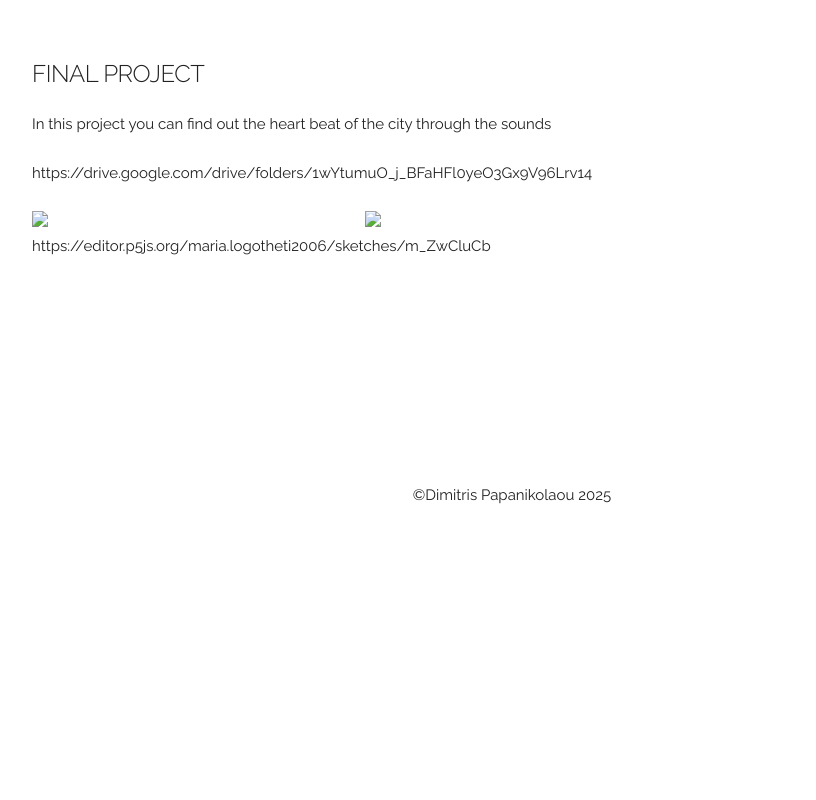
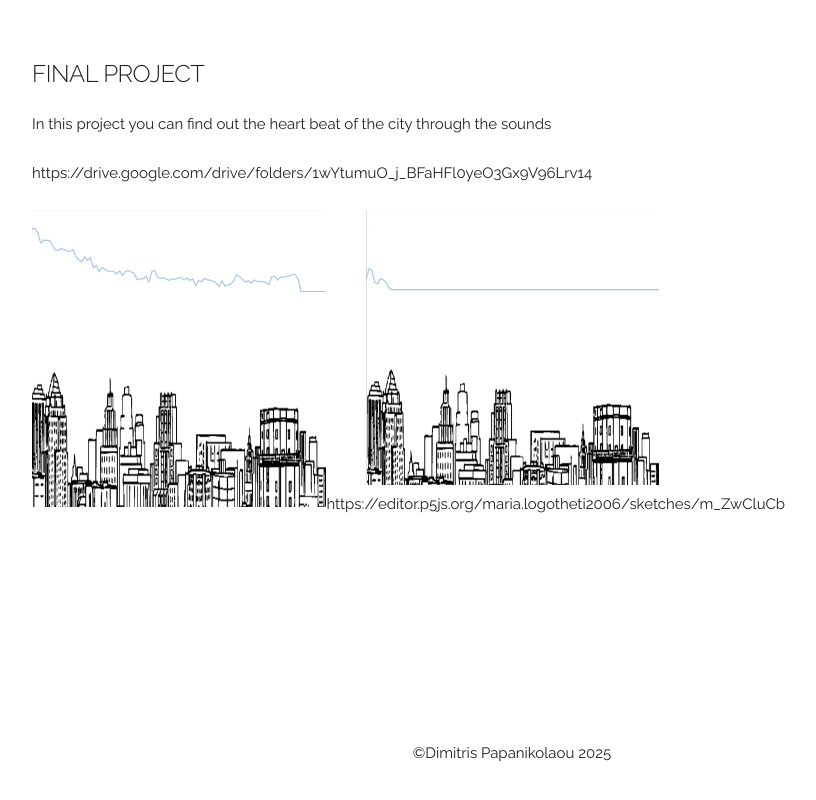
Before and after one commit to depimilo/555, a plain HTML site: page index.html in a window 1280 px wide. Shown: the part 4860-5660 px from the top of the page, without its empty margins (128-944 px from the left). Drawn offline with Linux system fonts and the light colour scheme.

Commit message:
Update index.html

```diff
--- a/index.html
+++ b/index.html
@@ -156,10 +156,10 @@
      <p> https://drive.google.com/drive/folders/1wYtumuO_j_BFaHFl0yeO3Gx9V96Lrv14 </p>
      <div class="row one-bottom">
      <div class="four columns">
-     <img src="images3/fp1" class ="scale-with-grid">
+     <img src="images3/fp1.png" class ="scale-with-grid">
      </div>
     <div class="four columns">
-        <img src="images3/fp2" class ="scale-with-grid">
+        <img src="images3/fp2.png" class ="scale-with-grid">
       </div>
             <div class="row one-bottom">
               <p> https://editor.p5js.org/maria.logotheti2006/sketches/m_ZwCluCb </p>
```
